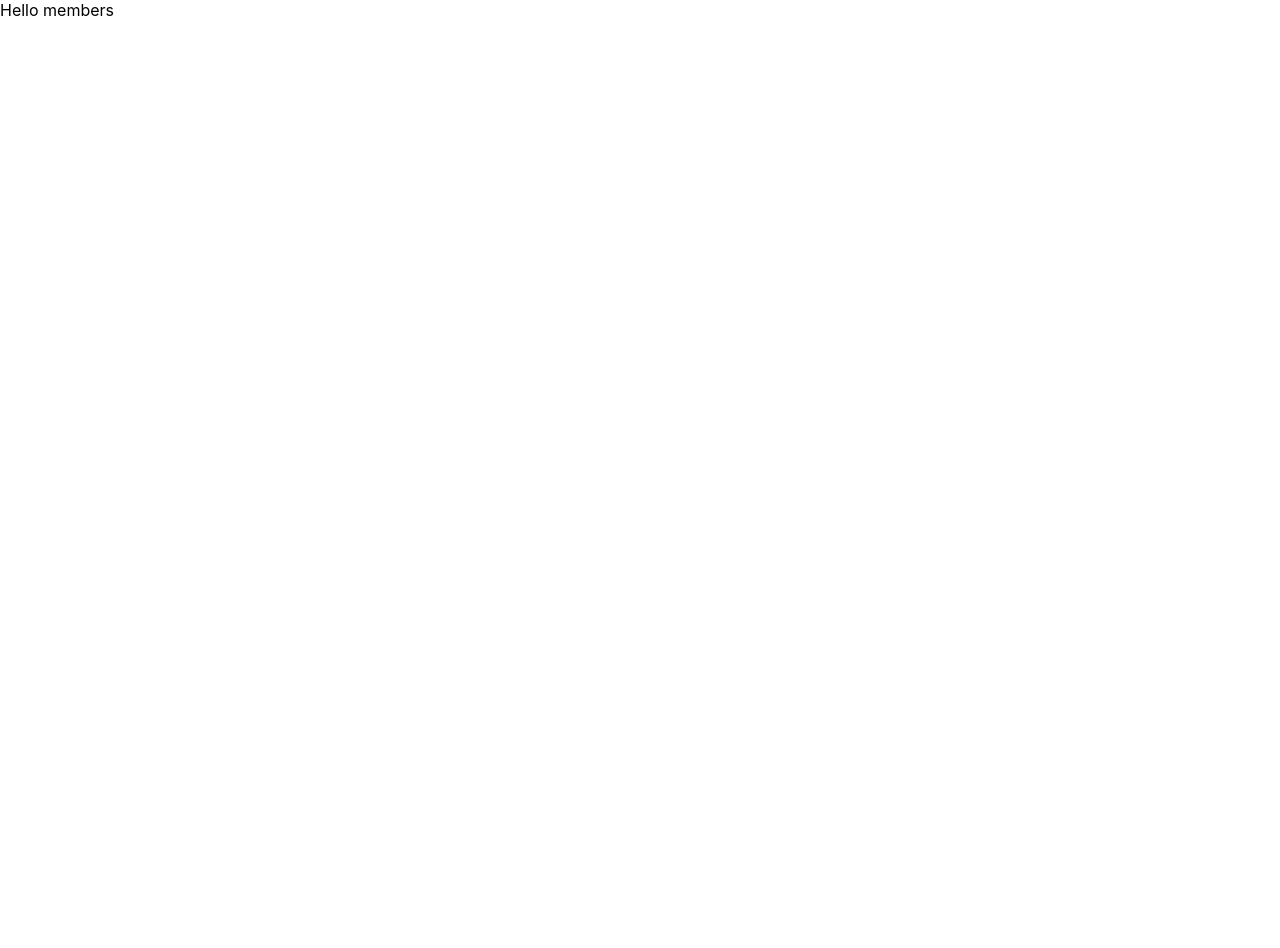
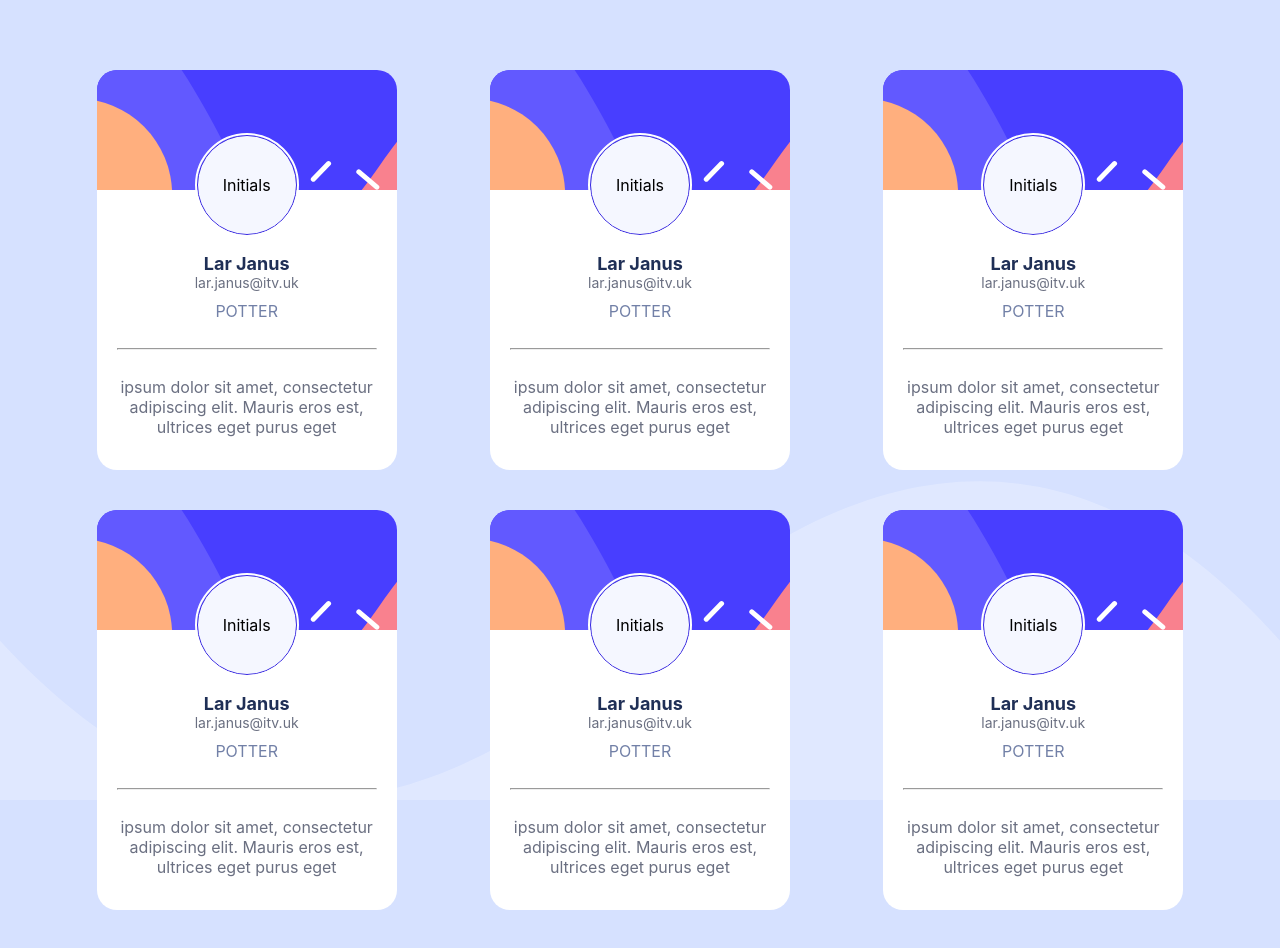
Before and after one commit to devKiratu/members-db, a React (Create React App) app: page / in a window 1280 px wide. Shown: the top 948 px of the page. Before the commit the page ends 800 px from the top, so only its background shows below. Built offline with nearby package versions, Linux system fonts and the light colour scheme.

Commit message:
add profile card component

```diff
--- a/src/App.js
+++ b/src/App.js
@@ -1,5 +1,16 @@
+import ProfileCard from "./components/ProfileCard";
+
 function App() {
-  return <div>Hello members</div>;
+  return (
+    <div className="app">
+      <ProfileCard />
+      <ProfileCard />
+      <ProfileCard />
+      <ProfileCard />
+      <ProfileCard />
+      <ProfileCard />
+    </div>
+  );
 }
 
 export default App;
--- /dev/null
+++ b/src/components/ProfileCard.jsx
@@ -0,0 +1,28 @@
+import React from "react";
+import headerBg from "../assets/bg-sidebar-mobile.svg";
+function ProfileCard() {
+  return (
+    <div className="card">
+      <div className="card-header">
+        <img src={headerBg} alt="header background" />
+      </div>
+      <div className="initials">Initials</div>
+      <div className="card-content">
+        <div>
+          <p className="fullname">Lar Janus</p>
+          <p className="email">lar.janus@itv.uk</p>
+          <p className="occupation">Potter</p>
+        </div>
+        <hr style={{ color: "#f3f3f3", width: "100%" }} />
+        <div className="bio">
+          <p>
+            ipsum dolor sit amet, consectetur adipiscing elit. Mauris eros est,
+            ultrices eget purus eget
+          </p>
+        </div>
+      </div>
+    </div>
+  );
+}
+
+export default ProfileCard;
--- a/src/index.css
+++ b/src/index.css
@@ -1,13 +1,29 @@
+@import url("./styles/profile-card.css");
+@import url("./styles/app.css");
+
+* {
+  padding: 0;
+  margin: 0;
+  box-sizing: border-box;
+}
+
+:root {
+  --pale-blue: hsl(225, 100%, 94%);
+  --bright-blue: hsl(245, 75%, 52%);
+  --very-pale-blue: hsl(225, 100%, 98%);
+  --desaturated-blue: hsl(224, 23%, 55%);
+  --dark-blue: hsl(223, 47%, 23%);
+  --dark-grayish-blue: hsl(227, 10%, 46%);
+  --white: #fff;
+}
+
 body {
   margin: 0;
-  font-family: -apple-system, BlinkMacSystemFont, 'Segoe UI', 'Roboto', 'Oxygen',
-    'Ubuntu', 'Cantarell', 'Fira Sans', 'Droid Sans', 'Helvetica Neue',
+  font-family: -apple-system, BlinkMacSystemFont, "Segoe UI", "Roboto", "Oxygen",
+    "Ubuntu", "Cantarell", "Fira Sans", "Droid Sans", "Helvetica Neue",
     sans-serif;
   -webkit-font-smoothing: antialiased;
   -moz-osx-font-smoothing: grayscale;
+  background: var(--pale-blue) url("./assets/pattern-background-desktop.svg")
+    no-repeat center top/100% fixed;
 }
-
-code {
-  font-family: source-code-pro, Menlo, Monaco, Consolas, 'Courier New',
-    monospace;
-}
--- /dev/null
+++ b/src/styles/app.css
@@ -0,0 +1,9 @@
+.app {
+  max-width: 1440px;
+  margin: 0 auto;
+  padding: 50px;
+  display: flex;
+  justify-content: space-around;
+  align-items: center;
+  flex-wrap: wrap;
+}
--- /dev/null
+++ b/src/styles/profile-card.css
@@ -0,0 +1,64 @@
+.card {
+  width: 300px;
+  height: 400px;
+  border-radius: 20px;
+  overflow: hidden;
+  background-color: var(--white);
+  text-align: center;
+  position: relative;
+  margin: 20px;
+}
+
+.card:hover {
+  /* outline: 1px solid var(--bright-blue); */
+  box-shadow: 0 20px 20px var(--desaturated-blue);
+}
+
+.card-header {
+  height: 30%;
+  overflow: hidden;
+}
+
+.initials {
+  width: 100px;
+  height: 100px;
+  border-radius: 50%;
+  outline: 2px solid var(--white);
+  border: 1px solid var(--bright-blue);
+  display: flex;
+  justify-content: center;
+  align-items: center;
+  position: absolute;
+  top: 65px;
+  left: 100px;
+  background-color: var(--very-pale-blue);
+}
+
+.card-content {
+  height: 70%;
+  padding: 50px 20px 20px;
+  display: flex;
+  flex-direction: column;
+  justify-content: space-around;
+}
+
+.bio p {
+  color: var(--dark-grayish-blue);
+}
+
+.fullname {
+  font-weight: bold;
+  font-size: 18px;
+  color: var(--dark-blue);
+}
+
+.occupation {
+  margin-top: 10px;
+  text-transform: uppercase;
+  color: var(--desaturated-blue);
+}
+
+.email {
+  color: var(--dark-grayish-blue);
+  font-size: 14px;
+}
```
Also changed, not shown: src/assets/bg-sidebar-mobile.svg (added), src/assets/pattern-background-desktop.svg (added).
